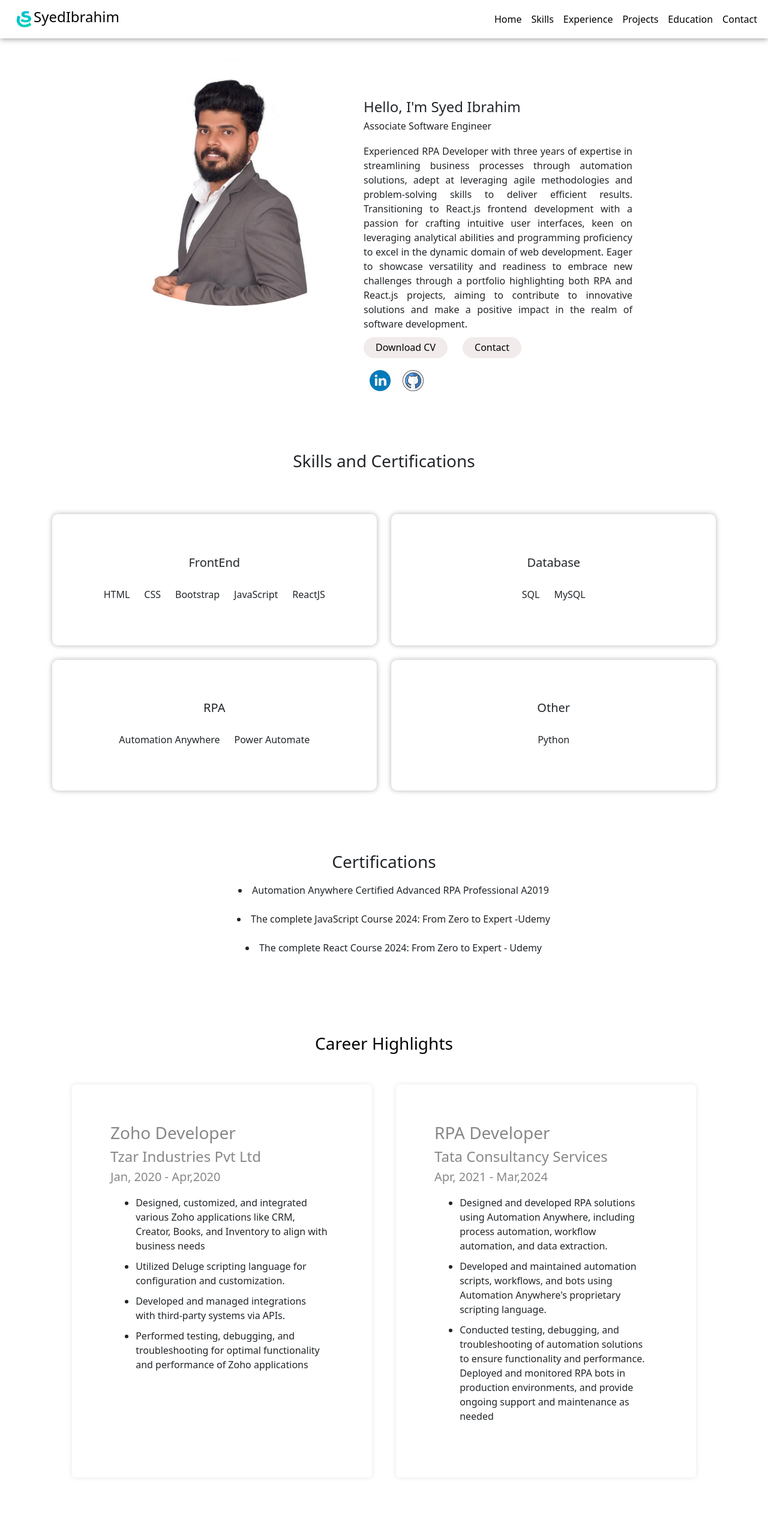
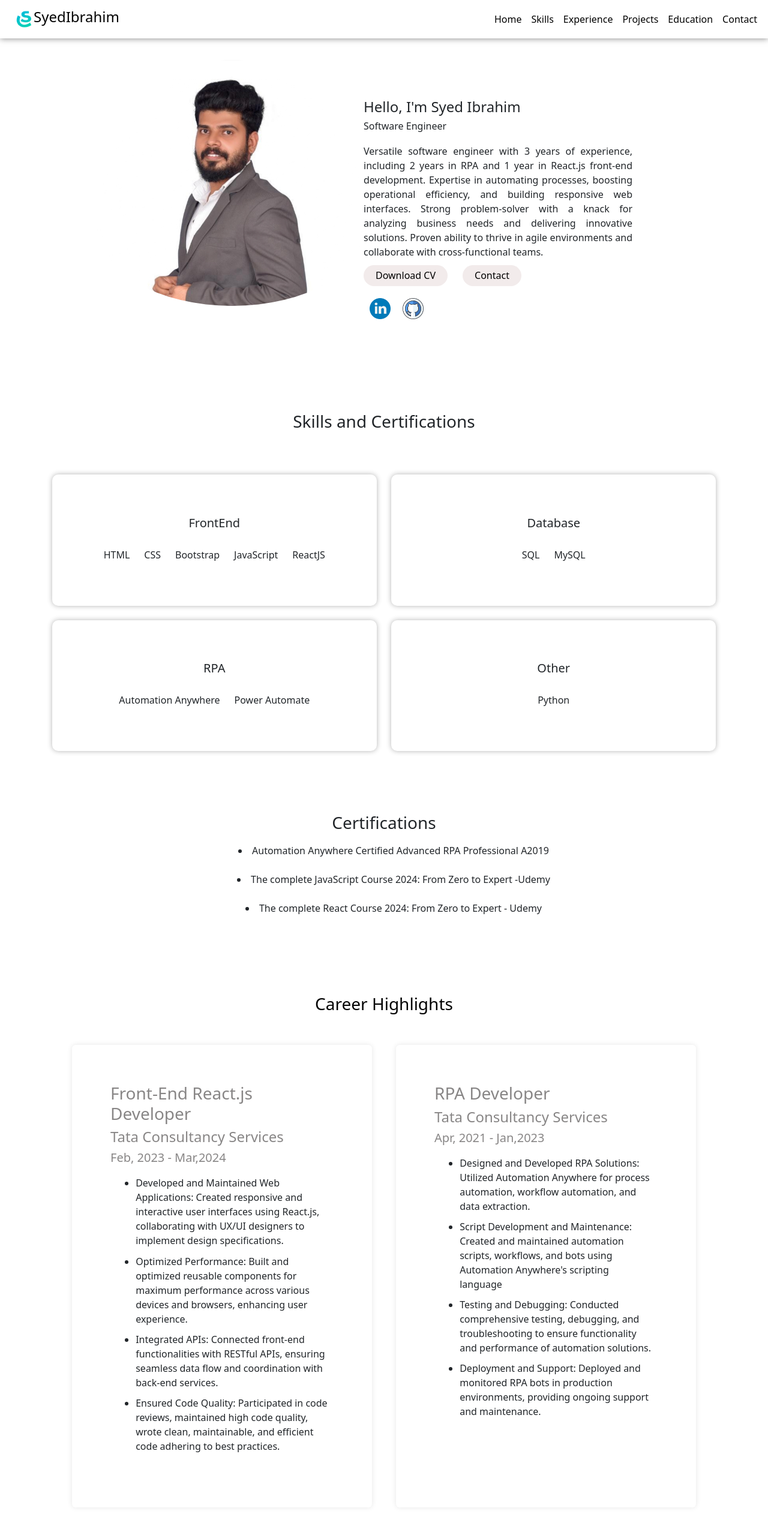
Before and after one commit to IbrahimSyed25/Portfolio, a React (Create React App) app: page / in a window 1280 px wide. Shown: the top 2544 px of the page at 60% size. Built offline with nearby package versions, Linux system fonts and the light colour scheme.

Commit message:
first commit

```diff
--- a/src/Pages/About.js
+++ b/src/Pages/About.js
@@ -1,6 +1,6 @@
 import styles from "./About.module.css";
 const content =
-  "Experienced RPA Developer with three years of expertise in streamlining business processes through automation solutions, adept at leveraging agile methodologies and problem-solving skills to deliver efficient results. Transitioning to React.js frontend development with a passion for crafting intuitive user interfaces, keen on leveraging analytical abilities and programming proficiency to excel in the dynamic domain of web development. Eager to showcase versatility and readiness to embrace new challenges through a portfolio highlighting both RPA and React.js projects, aiming to contribute to innovative solutions and make a positive impact in the realm of software development.";
+  "Versatile software developer with 3 years of experience, including 2 years in RPA and 1 year in React.js front-end development. Expertise in automating processes, boosting operational efficiency, and building responsive web interfaces. Strong problem-solver with a knack for analyzing business needs and delivering innovative solutions. Proven ability to thrive in agile environments and collaborate with cross-functional teams.";
 function About() {
   return (
     <>
--- a/src/Pages/Experience.js
+++ b/src/Pages/Experience.js
@@ -1,25 +1,26 @@
 import styles from "./Experience.module.css";
 const experienceArray = [
   {
-    role: "Zoho Developer",
-    company: "Tzar Industries Pvt Ltd",
+    role: "Front-End React.js Developer",
+    company: "Tata Consultancy Services",
     responsibilities: [
-      "Designed, customized, and integrated various Zoho applications like CRM, Creator, Books, and Inventory to align with business needs",
-      "Utilized Deluge scripting language for configuration and customization.",
-      " Developed and managed integrations with third-party systems via APIs.",
-      "Performed testing, debugging, and troubleshooting for optimal functionality and performance of Zoho applications",
+      "Developed and Maintained Web Applications: Created responsive and interactive user interfaces using React.js, collaborating with UX/UI designers to implement design specifications.",
+      " Optimized Performance: Built and optimized reusable components for maximum performance across various devices and browsers, enhancing user experience.",
+      " Integrated APIs: Connected front-end functionalities with RESTful APIs, ensuring seamless data flow and coordination with back-end services.",
+      " Ensured Code Quality: Participated in code reviews, maintained high code quality, wrote clean, maintainable, and efficient code adhering to best practices.",
     ],
-    Duration: "Jan, 2020 -  Apr,2020",
+    Duration: "Feb, 2023 -  Mar,2024",
   },
   {
     role: "RPA Developer",
     company: "Tata Consultancy Services",
     responsibilities: [
-      "Designed and developed RPA solutions using Automation Anywhere, including process automation, workflow automation, and data extraction.",
-      "Developed and maintained automation scripts, workflows, and bots using Automation Anywhere's proprietary scripting language.",
-      "Conducted testing, debugging, and troubleshooting of automation solutions to ensure functionality and performance. Deployed and monitored RPA bots in production environments, and provide ongoing support and maintenance as needed",
+      " Designed and Developed RPA Solutions: Utilized Automation Anywhere for process automation, workflow automation, and data extraction.",
+      " Script Development and Maintenance: Created and maintained automation scripts, workflows, and bots using Automation Anywhere's scripting language",
+      " Testing and Debugging: Conducted comprehensive testing, debugging, and troubleshooting to ensure functionality and performance of automation solutions.",
+      " Deployment and Support: Deployed and monitored RPA bots in production environments, providing ongoing support and maintenance.",
     ],
-    Duration: "Apr, 2021 -  Mar,2024",
+    Duration: "Apr, 2021 -  Jan,2023",
   },
 ];
 function Experience() {
--- a/src/Pages/Home.js
+++ b/src/Pages/Home.js
@@ -9,7 +9,7 @@
 import Education from "./Education";
 import Contact from "./Contact";
 const content =
-  "Experienced RPA Developer with three years of expertise in streamlining business processes through automation solutions, adept at leveraging agile methodologies and problem-solving skills to deliver efficient results. Transitioning to React.js frontend development with a passion for crafting intuitive user interfaces, keen on leveraging analytical abilities and programming proficiency to excel in the dynamic domain of web development. Eager to showcase versatility and readiness to embrace new challenges through a portfolio highlighting both RPA and React.js projects, aiming to contribute to innovative solutions and make a positive impact in the realm of software development.";
+  "Versatile software engineer with 3 years of experience, including 2 years in RPA and 1 year in React.js front-end development. Expertise in automating processes, boosting operational efficiency, and building responsive web interfaces. Strong problem-solver with a knack for analyzing business needs and delivering innovative solutions. Proven ability to thrive in agile environments and collaborate with cross-functional teams.";
 
 function Home({ clickedLink, setClickedLink }) {
   // const location = useLocation();
@@ -74,7 +74,7 @@
             <h4>
               Hello, I'm <span>Syed Ibrahim</span>
             </h4>
-            <h5>Associate Software Engineer</h5>
+            <h5>Software Engineer</h5>
 
             <p>{content}</p>
           </div>
```
Also changed, not shown: 2 other files (tests, documents, lock files or other folders).
